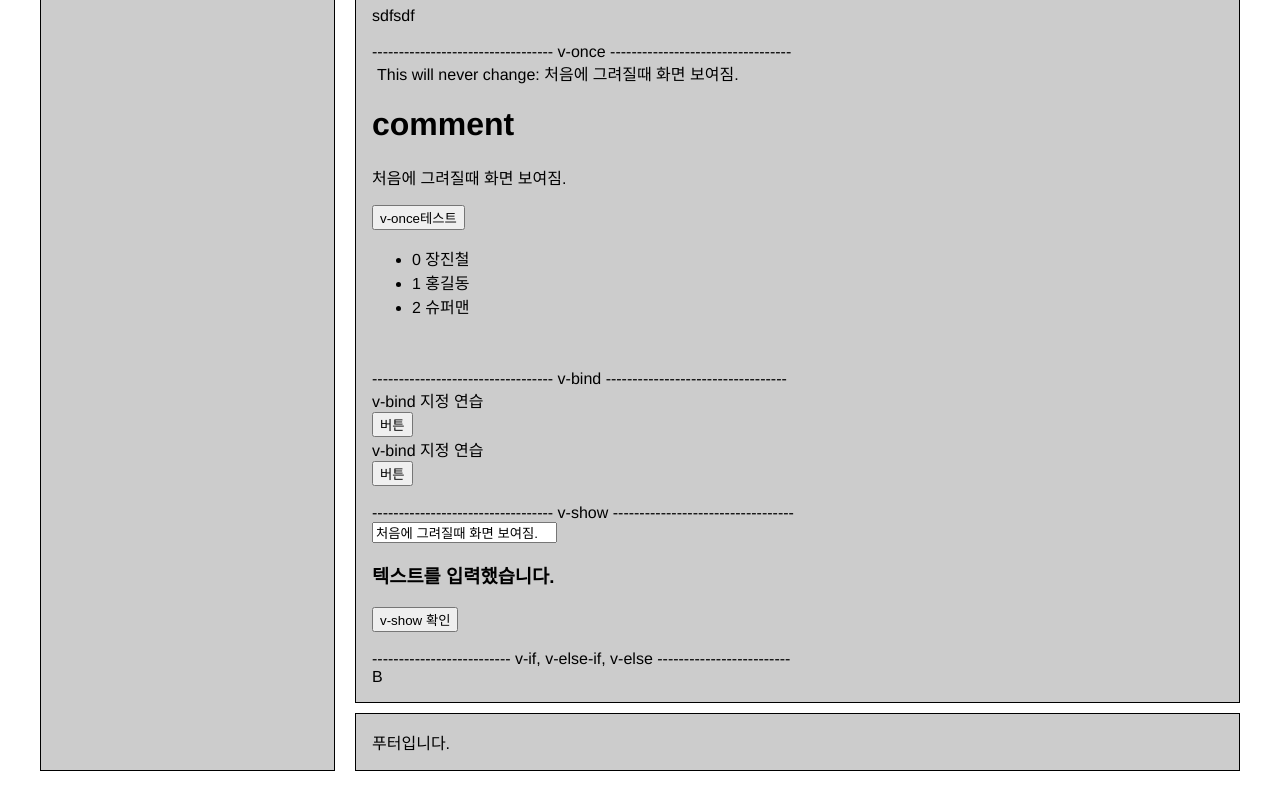
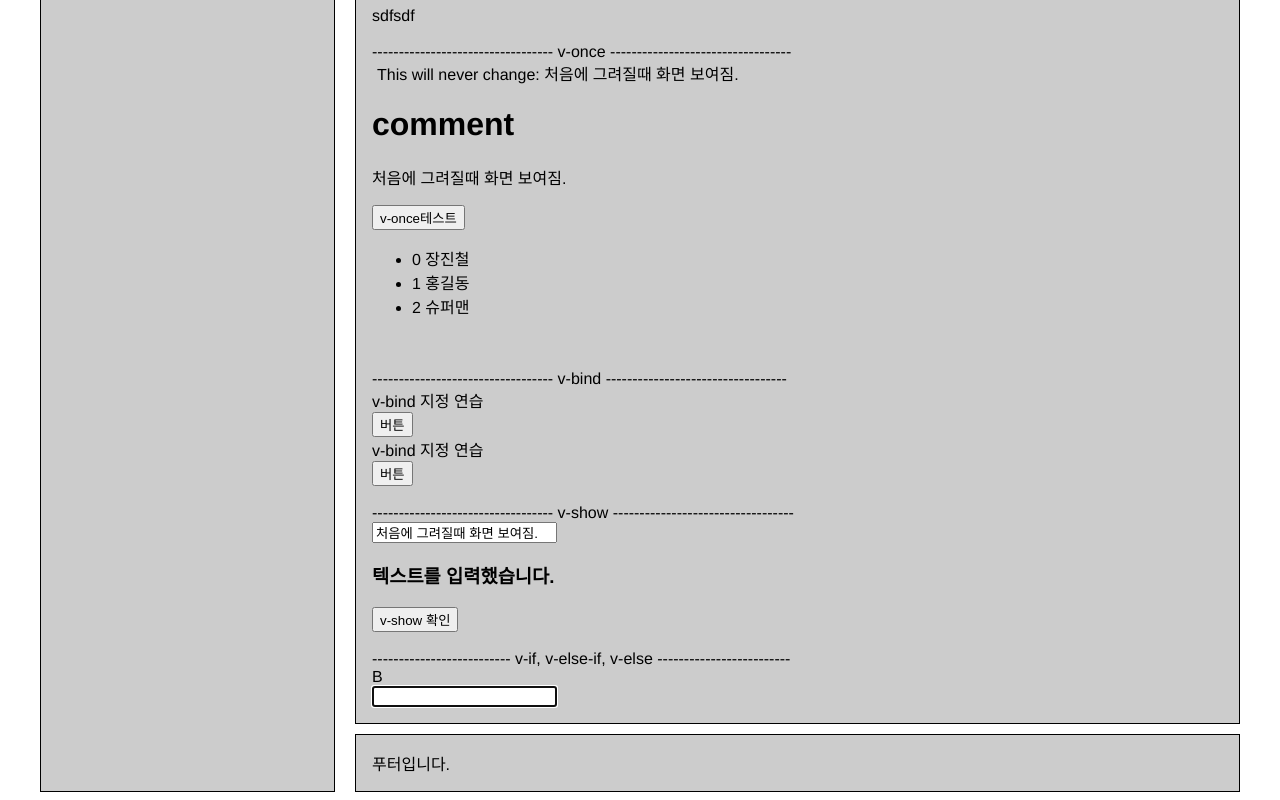
Before and after one commit to JangCool/vue-example, a Vue app: page / in a window 1280 px wide. Shown: the part 809-1609 px from the top of the page. Before the commit the page ends 1588 px from the top, so only its background shows below. Built offline with nearby package versions, Linux system fonts and the light colour scheme.

Commit message:
custom directive

```diff
--- a/src/main.js
+++ b/src/main.js
@@ -6,4 +6,8 @@ import { store } from '@/store'
 createApp(App)
   .use(router)
   .use(store)
+  .directive('focus', function (el, binding) {
+    console.log(binding)
+    el.focus()
+  })
   .mount('#app')
--- a/src/pages/directive/DirectiveExample.vue
+++ b/src/pages/directive/DirectiveExample.vue
@@ -64,7 +64,7 @@
     <div v-else>
     Not A/B/C
     </div>
-
+    <input v-focus>
   </div>
 </template>
 
```
